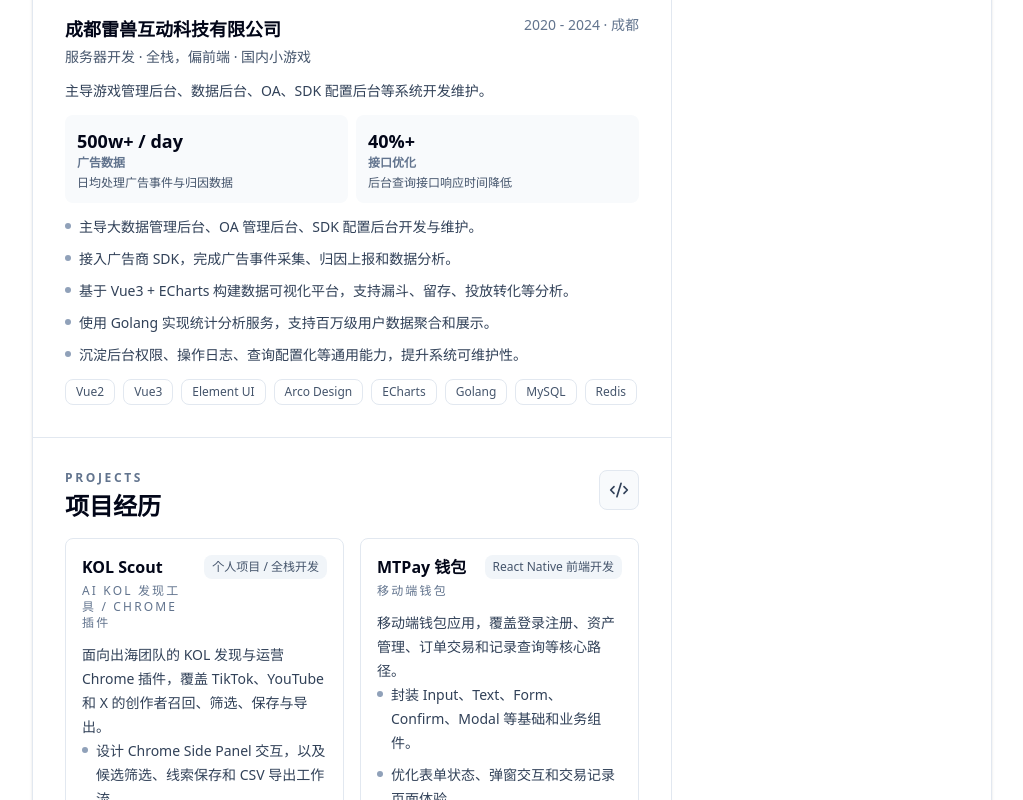
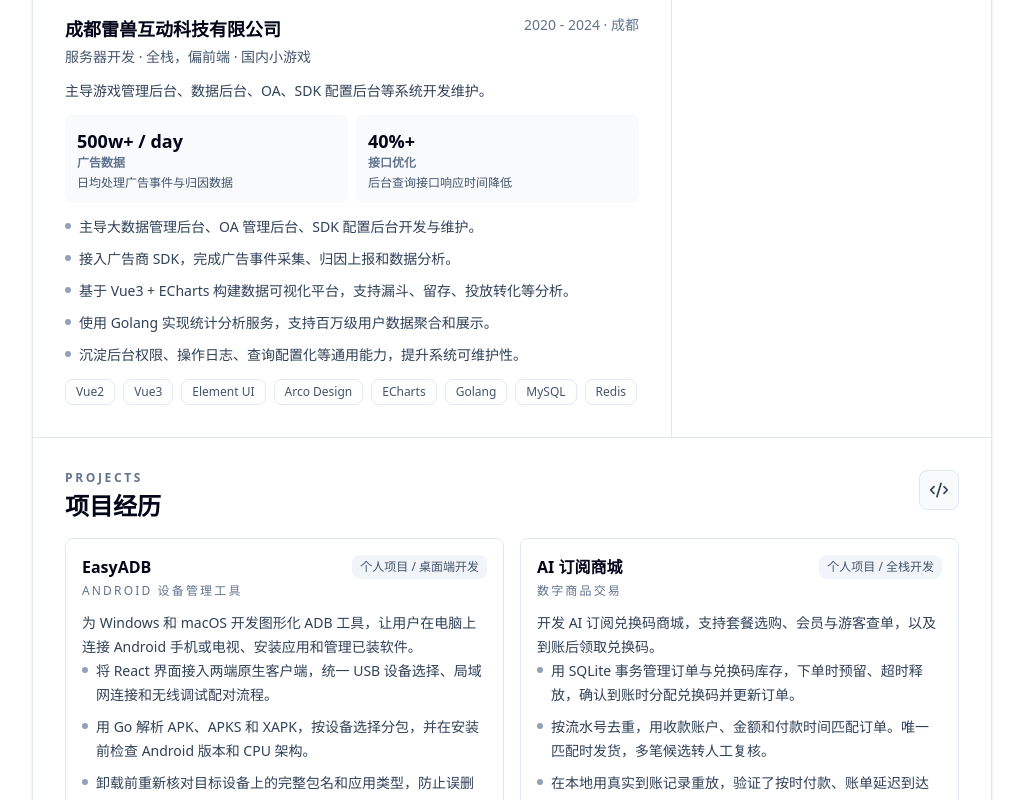
Before and after one commit to Panda2Chan/panchan.github.io, a Next.js app: page /resume in a window 1280 px wide. Shown: the part 2000-2800 px from the top of the page, without its empty margins (128-1151 px from the left). Built offline with nearby package versions, Linux system fonts and the light colour scheme.

Commit message:
更新简历项目经历与通栏布局

```diff
--- a/src/app/blog/detail/[id]/page.tsx
+++ b/src/app/blog/detail/[id]/page.tsx
@@ -17,7 +17,7 @@ export function generateStaticParams() {
 }
 
 
-export default async function BlogDetail({ params }: { params: IBlogDetailParams }) {
+export default async function BlogDetail({ params }: { params: Promise<IBlogDetailParams> }) {
   const { id: blogIndex } = await params
   const blog = blogs[Number(blogIndex)]
   if (!blog) {
--- a/src/app/globals.css
+++ b/src/app/globals.css
@@ -207,3 +207,21 @@
     page-break-inside: avoid;
   }
 }
+@media print {
+  .resume-print-page {
+    max-width: none;
+    margin: 0;
+    padding: 0 3mm;
+    font-size: 10pt;
+    line-height: 1.42;
+  }
+  .resume-print-page header { margin: 0 0 4mm; }
+  .resume-print-page header h1 { font-size: 23pt; }
+  .resume-print-page hr { margin: 3mm 0; }
+  .resume-print-page h2 { margin: 3mm 0 1.5mm; font-size: 15pt; }
+  .resume-print-page h3 { margin: 2.5mm 0 1mm; font-size: 12pt; }
+  .resume-print-page p, .resume-print-page ul { margin-block: 1mm; }
+  .resume-print-page h3 + ul { break-inside: avoid-page; }
+  .resume-print-page li { margin-block: 0; }
+  .resume-print-page ul { padding-inline-start: 1.4em; }
+}
--- a/src/app/resume/_data/resume.ts
+++ b/src/app/resume/_data/resume.ts
@@ -17,7 +17,7 @@ export const resumeData: ResumeData = {
       'Spec Driven Development',
     ],
     canonicalPath: '/resume',
-    lastUpdated: '2026-07-21',
+    lastUpdated: '2026-11-26',
   },
   profile: {
     name: '陈宣宏',
@@ -257,6 +257,32 @@ export const resumeData: ResumeData = {
   ],
   projects: [
     {
+      id: 'easyadb',
+      name: 'EasyADB',
+      category: 'Android 设备管理工具',
+      role: '个人项目 / 桌面端开发',
+      technologies: ['React', 'C#', 'Swift', 'Go', 'ADB'],
+      summary: '为 Windows 和 macOS 开发图形化 ADB 工具，让用户在电脑上连接 Android 手机或电视、安装应用和管理已装软件。',
+      responsibilities: [
+        '将 React 界面接入两端原生客户端，统一 USB 设备选择、局域网连接和无线调试配对流程。',
+        '用 Go 解析 APK、APKS 和 XAPK，按设备选择分包，并在安装前检查 Android 版本和 CPU 架构。',
+      ],
+      achievements: ['卸载前重新核对目标设备上的完整包名和应用类型，防止误删系统应用。'],
+    },
+    {
+      id: 'ai-subscription-store',
+      name: 'AI 订阅商城',
+      category: '数字商品交易',
+      role: '个人项目 / 全栈开发',
+      technologies: ['React', 'TypeScript', 'Fastify', 'SQLite'],
+      summary: '开发 AI 订阅兑换码商城，支持套餐选购、会员与游客查单，以及到账后领取兑换码。',
+      responsibilities: [
+        '用 SQLite 事务管理订单与兑换码库存，下单时预留、超时释放，确认到账时分配兑换码并更新订单。',
+        '按流水号去重，用收款账户、金额和付款时间匹配订单。唯一匹配时发货，多笔候选转人工复核。',
+      ],
+      achievements: ['在本地用真实到账记录重放，验证了按时付款、账单延迟到达时的补发流程。'],
+    },
+    {
       id: 'kol-scout',
       name: 'KOL Scout',
       category: 'AI KOL 发现工具 / Chrome 插件',
--- a/src/app/resume/page.tsx
+++ b/src/app/resume/page.tsx
@@ -303,41 +303,6 @@ export default function Resume() {
               ))}
             </div>
           </Section>
-
-          <Section
-            className="resume-project-section"
-            eyebrow="Projects"
-            icon={<Code2 aria-hidden="true" className="size-5" />}
-            title="项目经历"
-          >
-            <div className="resume-project-grid grid gap-4 sm:grid-cols-2 print:grid-cols-2 print:gap-2">
-              {resumeData.projects.map((project, index) => (
-                <article className={`resume-card ${index > 2 ? 'print:hidden' : ''}`} key={project.id}>
-                  <div className="flex items-start justify-between gap-3">
-                    <div>
-                      <h3 className="text-base font-semibold text-slate-950 print:text-xs">{project.name}</h3>
-                      <p className="mt-1 text-xs font-medium uppercase tracking-[0.18em] text-slate-500 print:text-[8px]">
-                        {project.category}
-                      </p>
-                    </div>
-                    <p className="shrink-0 rounded-md bg-slate-100 px-2 py-1 text-xs font-medium text-slate-600 print:bg-white print:p-0 print:text-[8px]">
-                      {project.role}
-                    </p>
-                  </div>
-                  <p className="mt-3 text-sm leading-6 text-slate-700 print:mt-1 print:text-[9.5px] print:leading-4">
-                    {project.summary}
-                  </p>
-                  <CompactList items={[...project.responsibilities, ...project.achievements]} printLimit={3} />
-                  {project.projectHighlight ? (
-                    <div className="mt-3 rounded-md bg-slate-50 p-3 text-xs leading-5 text-slate-600 print:hidden">
-                      {project.projectHighlight}
-                    </div>
-                  ) : null}
-                  <TagList items={project.technologies} printLimit={5} />
-                </article>
-              ))}
-            </div>
-          </Section>
         </div>
 
         <aside className="resume-sidebar border-t border-slate-200 lg:border-l lg:border-t-0 print:border-l print:border-t-0">
@@ -388,6 +353,41 @@ export default function Resume() {
         </aside>
         </div>
 
+        <Section
+          className="resume-project-section"
+          eyebrow="Projects"
+          icon={<Code2 aria-hidden="true" className="size-5" />}
+          title="项目经历"
+        >
+          <div className="resume-project-grid grid gap-4 sm:grid-cols-2 print:grid-cols-2 print:gap-2">
+            {resumeData.projects.map((project) => (
+              <article className="resume-card" key={project.id}>
+                <div className="flex items-start justify-between gap-3">
+                  <div>
+                    <h3 className="text-base font-semibold text-slate-950 print:text-xs">{project.name}</h3>
+                    <p className="mt-1 text-xs font-medium uppercase tracking-[0.18em] text-slate-500 print:text-[8px]">
+                      {project.category}
+                    </p>
+                  </div>
+                  <p className="shrink-0 rounded-md bg-slate-100 px-2 py-1 text-xs font-medium text-slate-600 print:bg-white print:p-0 print:text-[8px]">
+                    {project.role}
+                  </p>
+                </div>
+                <p className="mt-3 text-sm leading-6 text-slate-700 print:mt-1 print:text-[9.5px] print:leading-4">
+                  {project.summary}
+                </p>
+                <CompactList items={[...project.responsibilities, ...project.achievements]} printLimit={3} />
+                {project.projectHighlight ? (
+                  <div className="mt-3 rounded-md bg-slate-50 p-3 text-xs leading-5 text-slate-600 print:hidden">
+                    {project.projectHighlight}
+                  </div>
+                ) : null}
+                <TagList items={project.technologies} printLimit={5} />
+              </article>
+            ))}
+          </div>
+        </Section>
+
         <div className="resume-actions p-6 sm:p-8 print:hidden">
           <BackHome />
         </div>
```
